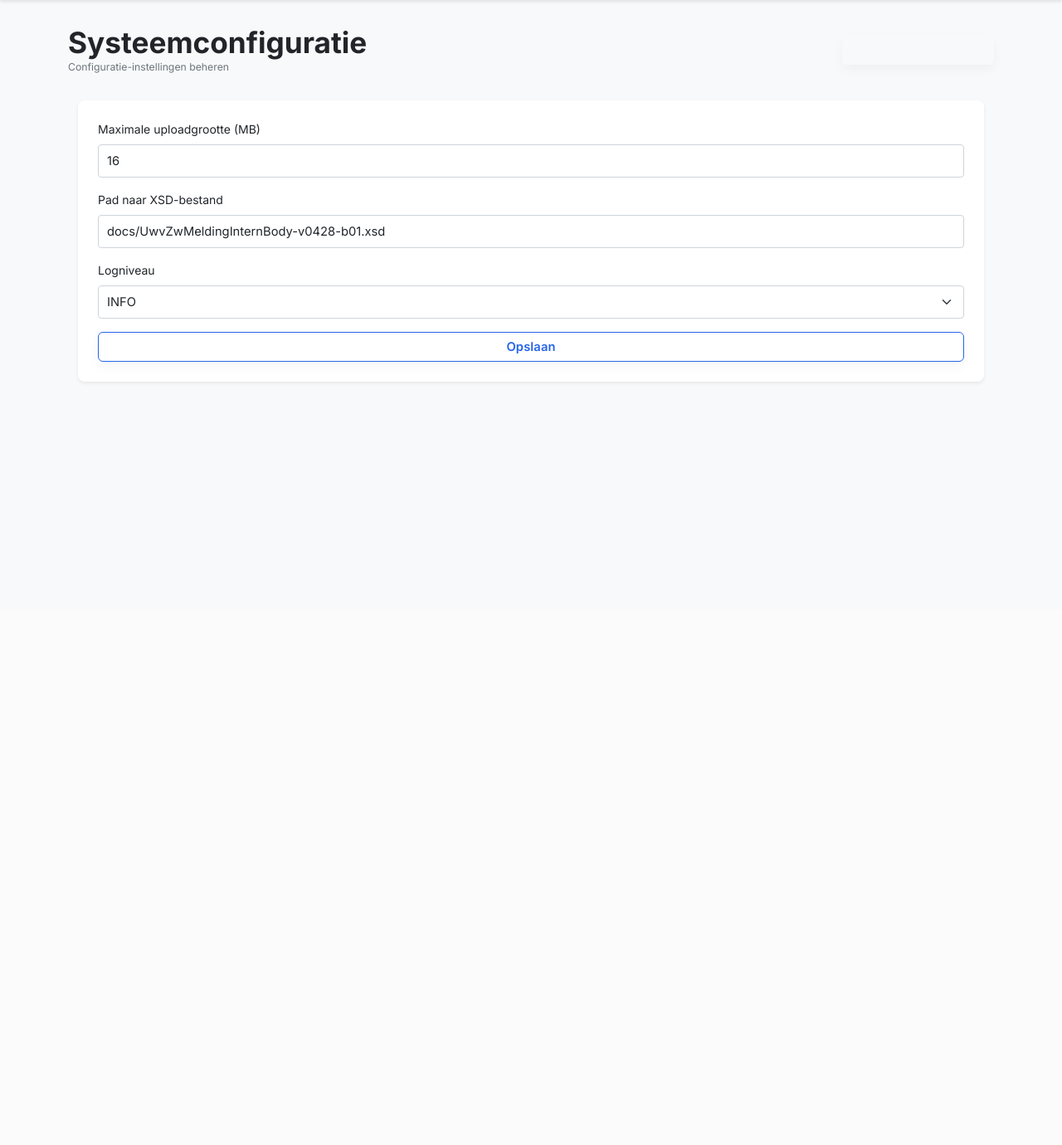
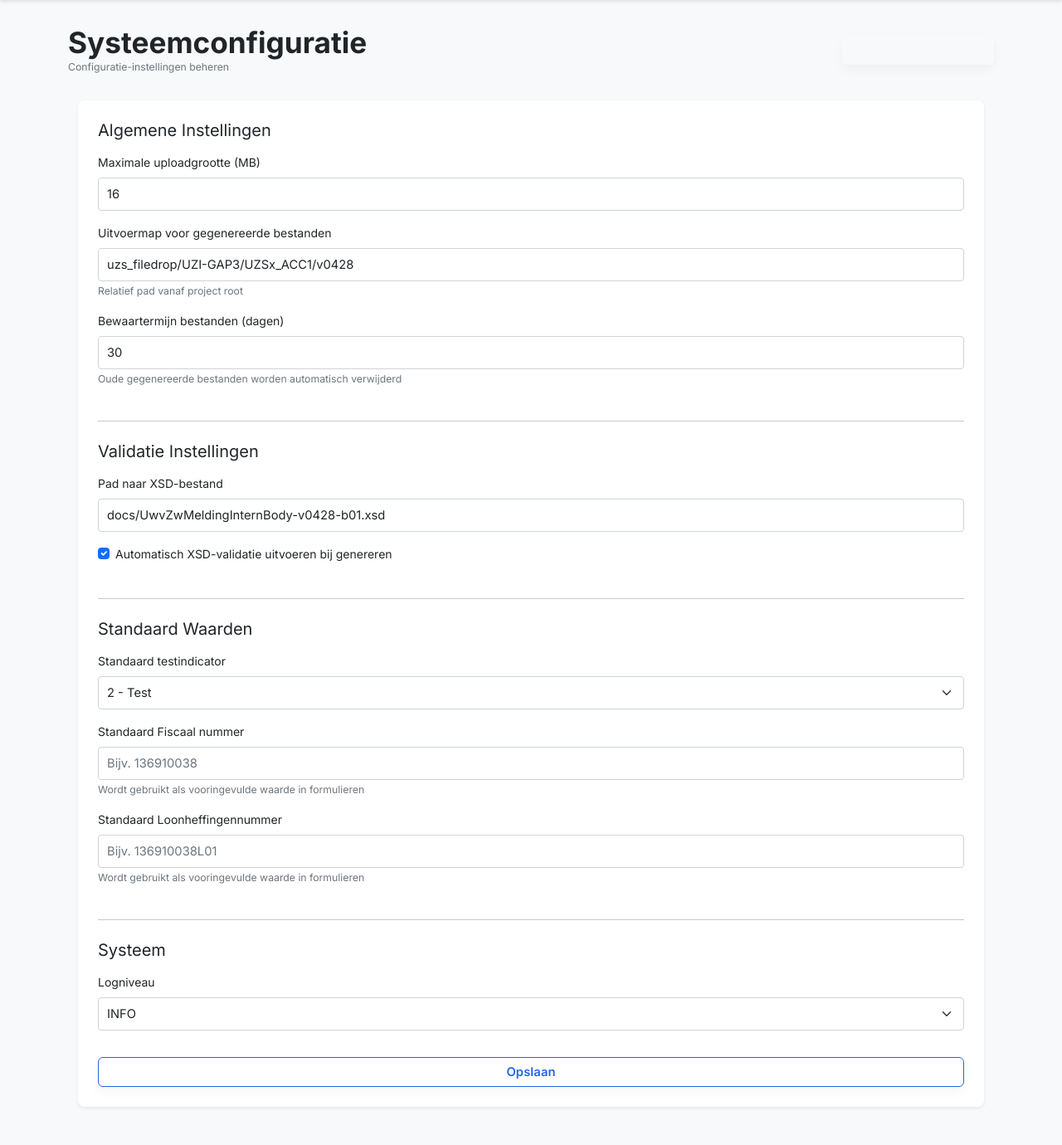
Before and after one commit to hwa033/UZS-XMLator, a Flask app: page /instellingen/configuratie in a window 1280 px wide. Shown: the part 65-1445 px from the top of the page at 83% size. Before the commit the page ends 527 px from the top, so only its background shows below. Run offline with Flask 3, Linux system fonts and the light colour scheme; data that the repository does not hold is empty; some libraries are stand-ins or nearby versions.

Commit message:
Expand configuration settings with production-ready options
- Added output directory setting for controlling where XMLs are saved
- Added auto-validate toggle to enable/disable XSD validation on generation
- Added default test indicator (1=Production, 2=Test)
- Added default company details (Fiscaal number, Loonheffing number) for form pre-filling
- Added file retention days setting for automatic cleanup of old files
- Organized settings into logical sections: General, Validation, Defaults, System
- Enhanced UI with section headers and helpful descriptions

```diff
--- a/web/instellingen.py
+++ b/web/instellingen.py
@@ -23,6 +23,12 @@ def configuratie():
             "upload_max_size_mb": 16,
             "xsd_path": "docs/UwvZwMeldingInternBody-v0428-b01.xsd",
             "log_level": "INFO",
+            "output_directory": "uzs_filedrop/UZI-GAP3/UZSx_ACC1/v0428",
+            "auto_validate": True,
+            "default_test_indicator": "2",
+            "default_fiscaal_nr": "136910038",
+            "default_loonheffing_nr": "136910038L01",
+            "file_retention_days": 30,
         }
         with open(SETTINGS_FILE, "w", encoding="utf-8") as f:
             json.dump(settings, f, indent=2)
@@ -33,8 +39,14 @@ def configuratie():
     if request.method == "POST":
         # Update instellingen
         settings["upload_max_size_mb"] = int(request.form.get("upload_max_size_mb", 16))
-        settings["xsd_path"] = request.form.get("xsd_path", settings["xsd_path"])
-        settings["log_level"] = request.form.get("log_level", settings["log_level"])
+        settings["xsd_path"] = request.form.get("xsd_path", settings.get("xsd_path", ""))
+        settings["log_level"] = request.form.get("log_level", settings.get("log_level", "INFO"))
+        settings["output_directory"] = request.form.get("output_directory", settings.get("output_directory", ""))
+        settings["auto_validate"] = request.form.get("auto_validate") == "on"
+        settings["default_test_indicator"] = request.form.get("default_test_indicator", settings.get("default_test_indicator", "2"))
+        settings["default_fiscaal_nr"] = request.form.get("default_fiscaal_nr", settings.get("default_fiscaal_nr", ""))
+        settings["default_loonheffing_nr"] = request.form.get("default_loonheffing_nr", settings.get("default_loonheffing_nr", ""))
+        settings["file_retention_days"] = int(request.form.get("file_retention_days", settings.get("file_retention_days", 30)))
         with open(SETTINGS_FILE, "w", encoding="utf-8") as f:
             json.dump(settings, f, indent=2)
         flash("Instellingen opgeslagen", "success")
--- a/web/templates/configuratie.html
+++ b/web/templates/configuratie.html
@@ -15,14 +15,57 @@
 
 <div class="container mt-2">
     <form method="post" class="card p-4 shadow-sm">
+        <h5 class="mb-3">Algemene Instellingen</h5>
         <div class="mb-3">
             <label for="upload_max_size_mb" class="form-label">Maximale uploadgrootte (MB)</label>
             <input type="number" min="1" max="100" class="form-control" id="upload_max_size_mb" name="upload_max_size_mb" value="{{ settings.upload_max_size_mb }}" required>
         </div>
         <div class="mb-3">
+            <label for="output_directory" class="form-label">Uitvoermap voor gegenereerde bestanden</label>
+            <input type="text" class="form-control" id="output_directory" name="output_directory" value="{{ settings.get('output_directory', 'uzs_filedrop/UZI-GAP3/UZSx_ACC1/v0428') }}" required>
+            <small class="form-text text-muted">Relatief pad vanaf project root</small>
+        </div>
+        <div class="mb-3">
+            <label for="file_retention_days" class="form-label">Bewaartermijn bestanden (dagen)</label>
+            <input type="number" min="1" max="365" class="form-control" id="file_retention_days" name="file_retention_days" value="{{ settings.get('file_retention_days', 30) }}" required>
+            <small class="form-text text-muted">Oude gegenereerde bestanden worden automatisch verwijderd</small>
+        </div>
+
+        <hr class="my-4">
+        <h5 class="mb-3">Validatie Instellingen</h5>
+        <div class="mb-3">
             <label for="xsd_path" class="form-label">Pad naar XSD-bestand</label>
             <input type="text" class="form-control" id="xsd_path" name="xsd_path" value="{{ settings.xsd_path }}" required>
         </div>
+        <div class="mb-3 form-check">
+            <input type="checkbox" class="form-check-input" id="auto_validate" name="auto_validate" {% if settings.get('auto_validate', True) %}checked{% endif %}>
+            <label class="form-check-label" for="auto_validate">
+                Automatisch XSD-validatie uitvoeren bij genereren
+            </label>
+        </div>
+
+        <hr class="my-4">
+        <h5 class="mb-3">Standaard Waarden</h5>
+        <div class="mb-3">
+            <label for="default_test_indicator" class="form-label">Standaard testindicator</label>
+            <select class="form-select" id="default_test_indicator" name="default_test_indicator">
+                <option value="1" {% if settings.get('default_test_indicator', '2') == '1' %}selected{% endif %}>1 - Productie</option>
+                <option value="2" {% if settings.get('default_test_indicator', '2') == '2' %}selected{% endif %}>2 - Test</option>
+            </select>
+        </div>
+        <div class="mb-3">
+            <label for="default_fiscaal_nr" class="form-label">Standaard Fiscaal nummer</label>
+            <input type="text" class="form-control" id="default_fiscaal_nr" name="default_fiscaal_nr" value="{{ settings.get('default_fiscaal_nr', '') }}" placeholder="Bijv. 136910038">
+            <small class="form-text text-muted">Wordt gebruikt als vooringevulde waarde in formulieren</small>
+        </div>
+        <div class="mb-3">
+            <label for="default_loonheffing_nr" class="form-label">Standaard Loonheffingennummer</label>
+            <input type="text" class="form-control" id="default_loonheffing_nr" name="default_loonheffing_nr" value="{{ settings.get('default_loonheffing_nr', '') }}" placeholder="Bijv. 136910038L01">
+            <small class="form-text text-muted">Wordt gebruikt als vooringevulde waarde in formulieren</small>
+        </div>
+
+        <hr class="my-4">
+        <h5 class="mb-3">Systeem</h5>
         <div class="mb-3">
             <label for="log_level" class="form-label">Logniveau</label>
             <select class="form-select" id="log_level" name="log_level">
@@ -32,7 +75,8 @@
                 <option value="ERROR" {% if settings.log_level == 'ERROR' %}selected{% endif %}>ERROR</option>
             </select>
         </div>
-        <button type="submit" class="btn btn-outline-primary">Opslaan</button>
+
+        <button type="submit" class="btn btn-outline-primary mt-3">Opslaan</button>
     </form>
 
     {% with messages = get_flashed_messages(with_categories=true) %}
```
